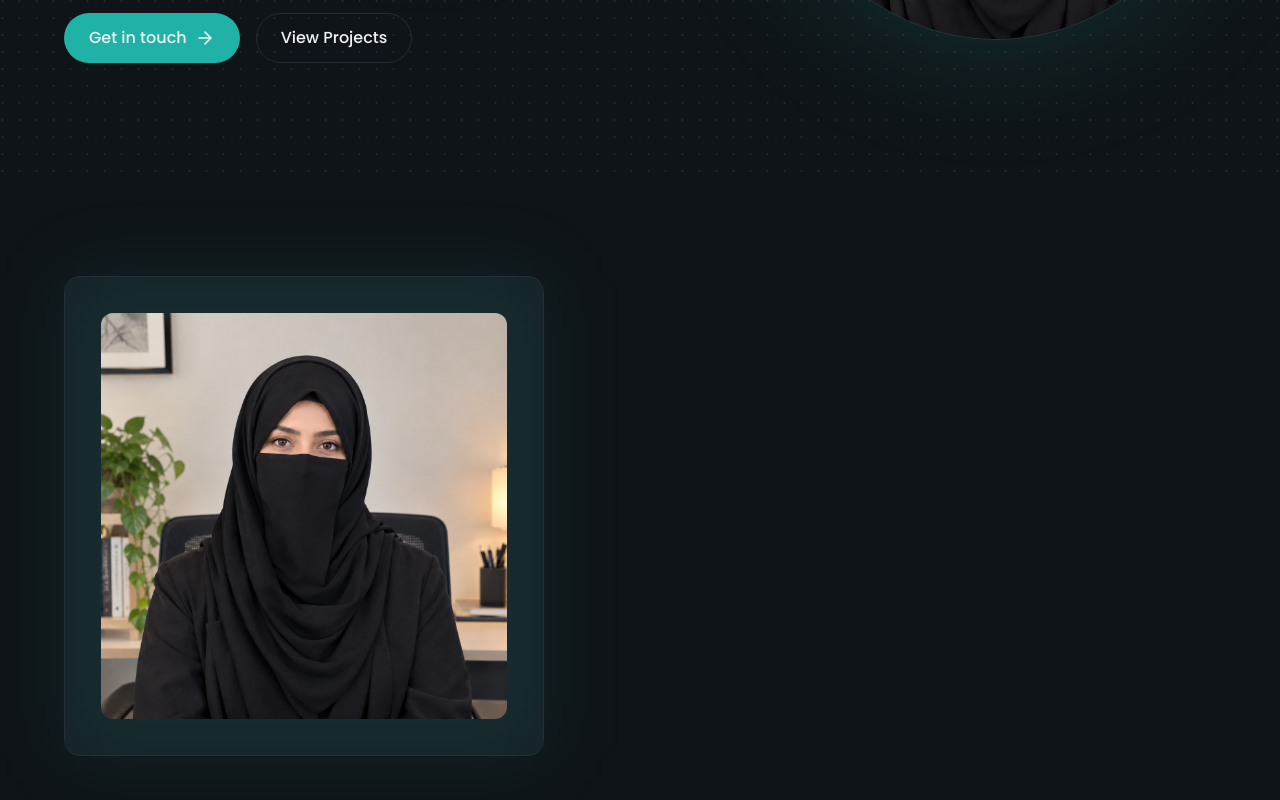
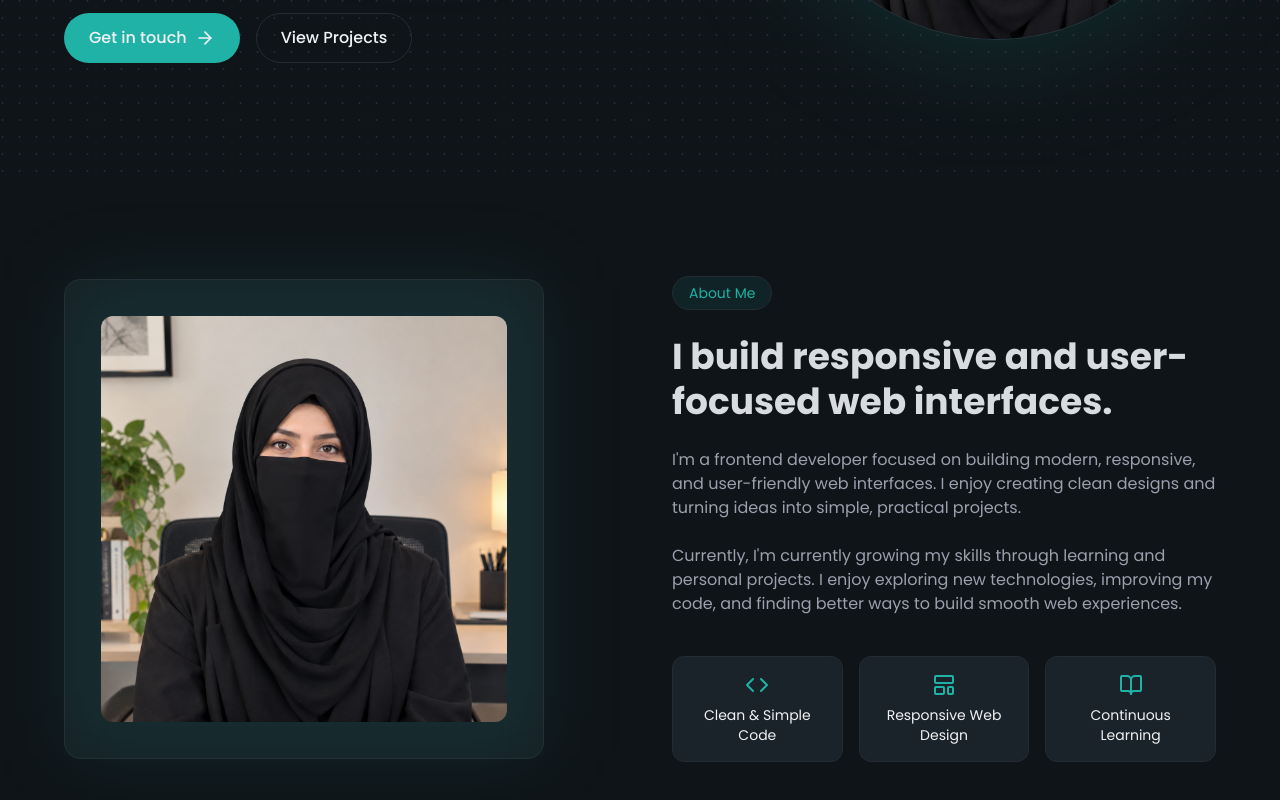
Before and after one commit to syedalaiba52/frontend-portfolio, a Next.js app: page / in a window 1280 px wide. Shown: the part 620-1420 px from the top of the page. Built offline with nearby package versions, Linux system fonts and the light colour scheme.

Commit message:
about section right side completed

```diff
--- a/app/sections/AboutSection.tsx
+++ b/app/sections/AboutSection.tsx
@@ -1,4 +1,11 @@
 import Image from "next/image";
+import {
+  LuBookOpen,
+  LuCode,
+  LuDatabase,
+  LuLayoutTemplate,
+  LuRocket,
+} from "react-icons/lu";
 
 const AboutSection = () => {
   return (
@@ -20,7 +27,42 @@ const AboutSection = () => {
           </div>
         </div>
 
+        {/* right side */}
+        <div className="space-y-6">
+          <span className="inline-block px-4 py-1.5 rounded-full bg-primary/10 text-primary text-sm border border-border">
+            About Me
+          </span>
 
+          <h2 className="text-3xl md:text-4xl font-bold leading-tight text-text/90">
+            I build responsive and user-focused web interfaces.
+          </h2>
+
+          <p className="text-gray-400 max-w-xl">
+            I&apos;m a frontend developer focused on building modern,
+            responsive, and user-friendly web interfaces. I enjoy creating clean
+            designs and turning ideas into simple, practical projects.
+          </p>
+          <p className="text-gray-400 max-w-xl">
+            Currently, I&apos;m currently growing my skills through learning and
+            personal projects. I enjoy exploring new technologies, improving my
+            code, and finding better ways to build smooth web experiences.
+          </p>
+
+          <div className="grid grid-cols-1 sm:grid-cols-3  gap-4 pt-4">
+            <div className="p-4 rounded-xl bg-surface border border-border text-center">
+              <LuCode className="mx-auto mb-2 text-primary w-6 h-6" />
+              <p className="text-text text-sm">Clean & Simple Code</p>
+            </div>
+            <div className="p-4 rounded-xl bg-surface border border-border text-center">
+              <LuLayoutTemplate className="mx-auto mb-2 text-primary w-6 h-6" />
+              <p className="text-text text-sm">Responsive Web Design</p>
+            </div>
+            <div className="p-4 rounded-xl bg-surface border border-border text-center">
+              <LuBookOpen className="mx-auto mb-2 text-primary w-6 h-6" />
+              <p className="text-text text-sm">Continuous Learning</p>
+            </div>
+          </div>
+        </div>
       </div>
     </section>
   );
```
